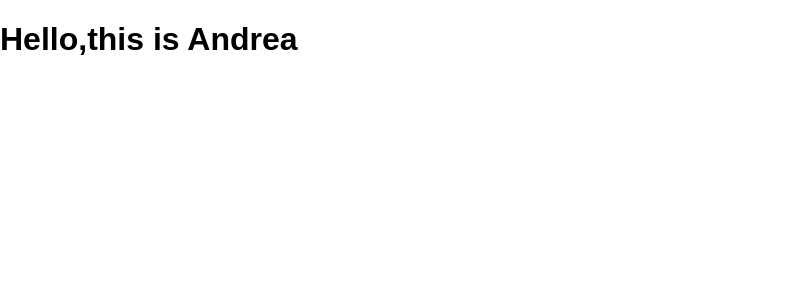
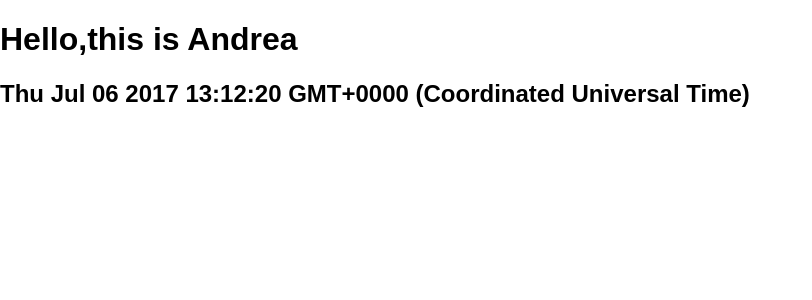
Before and after one commit to andreaxiang/react-temp, a React (Create React App) app: page / in a window 1280 px wide. Shown: the top 300 px of the page, without its empty margins (0-812 px from the left). Built offline with nearby package versions, Linux system fonts and the light colour scheme.

Commit message:
state的用法

```diff
--- a/src/Welcome.js
+++ b/src/Welcome.js
@@ -1,7 +1,19 @@
 import React from 'react';
 class Welcome extends React.Component {
+  constructor(props){
+    super(props)
+    this.state = {
+      date: new Date()
+    }
+  }
+
   render(){
-    return <h1>Hello,this is {this.props.name}</h1>;
+    return (
+      <div>
+        <h1>Hello,this is {this.props.name}</h1>
+        <h2>{this.state.date.toString()}</h2>
+      </div>
+    )
   }
 }
 
--- a/src/index.js
+++ b/src/index.js
@@ -9,12 +9,6 @@
   <Welcome name="Andrea"/>,
   document.getElementById('root')
 );
-
-
-
-
-
-
 
 
 
```
Also changed, not shown: 7 other files (tests, documents, lock files or other folders).
